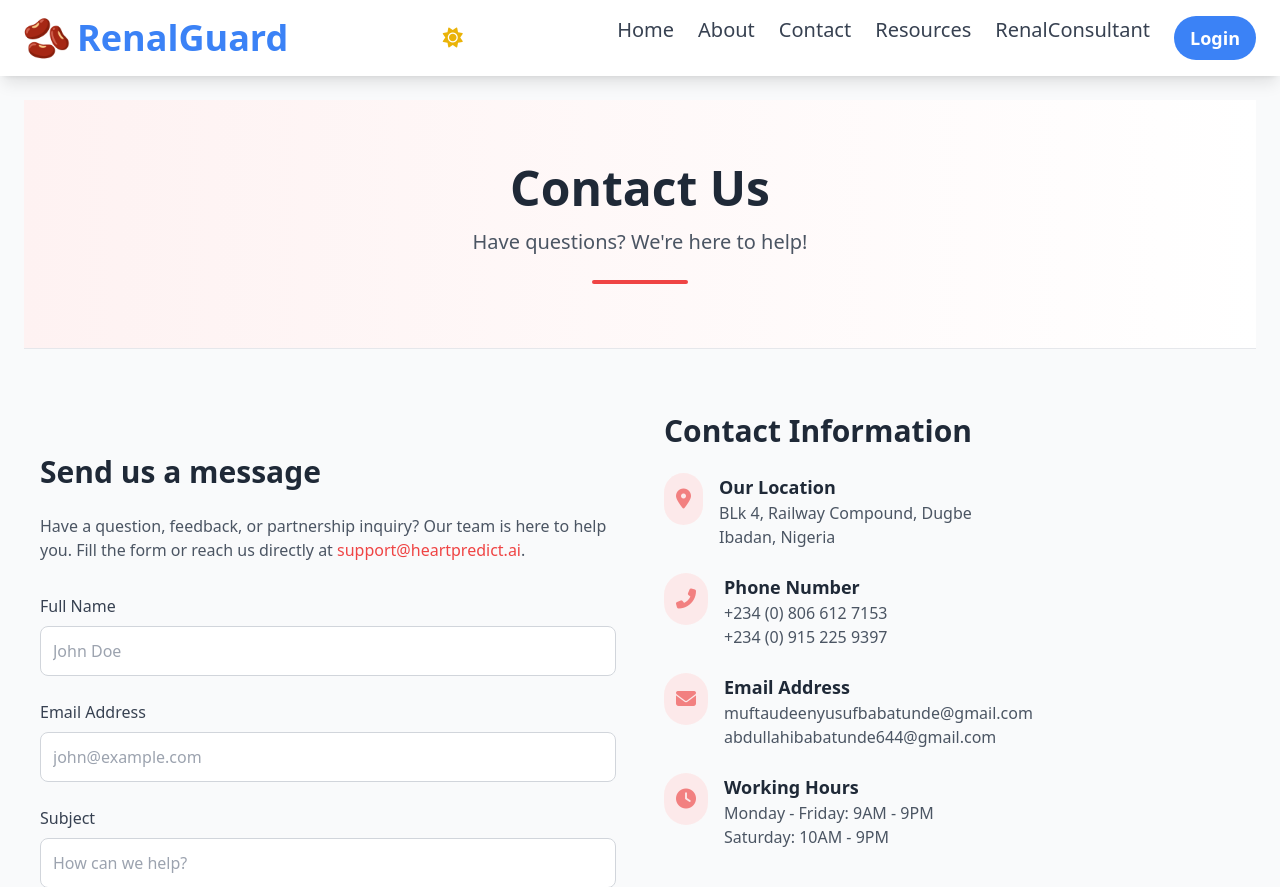
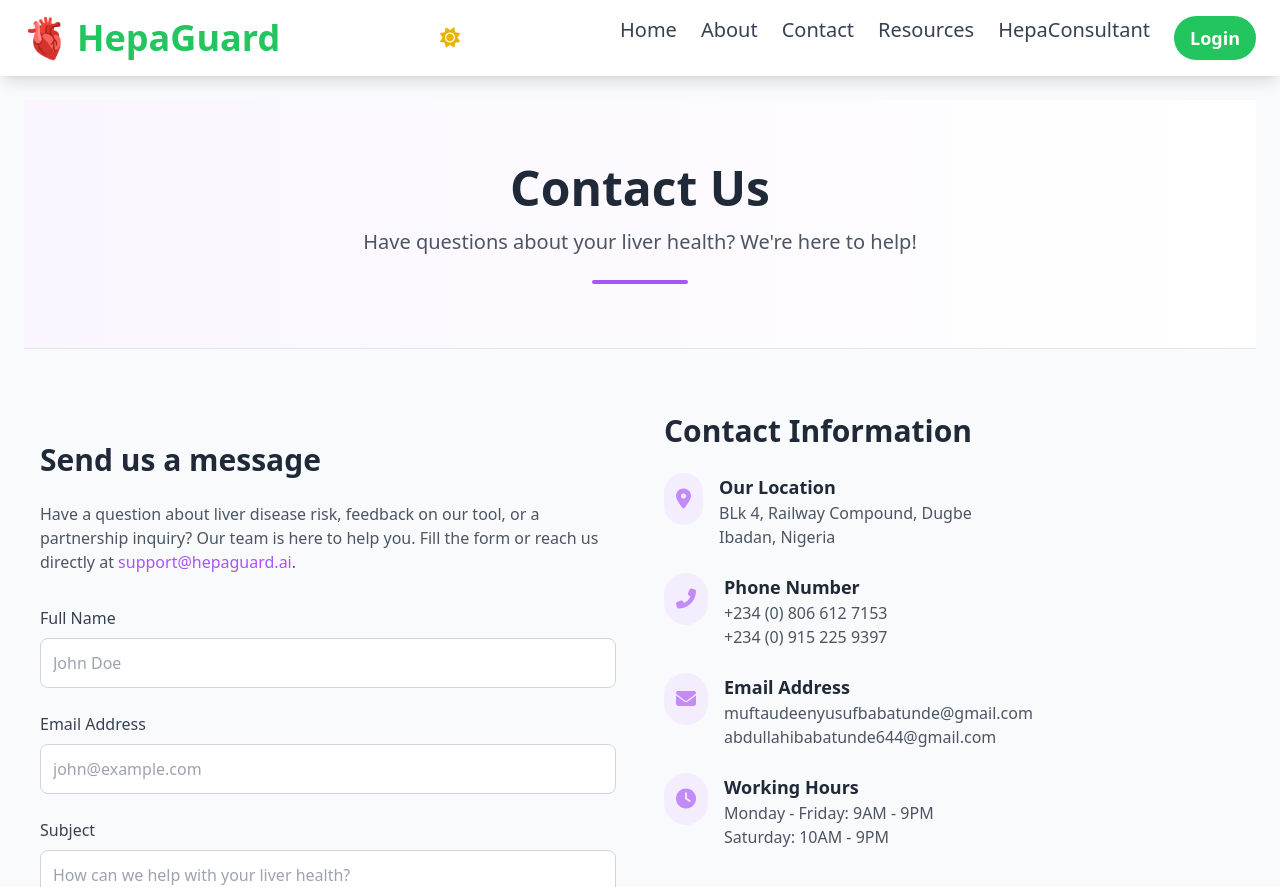
Before and after one commit to Miftau/HepaGuard, a Python web app: template templates/contact.html in a window 1280 px wide. Shown: the top 887 px of the page. Run offline with Jinja, Linux system fonts and the light colour scheme; the template is opened without the code that fills it, so the values that code supplies are empty; some libraries are stand-ins or nearby versions.

Commit message:
creating templates

```diff
--- a/templates/base.html
+++ b/templates/base.html
@@ -2,7 +2,7 @@
 <html lang="en">
 <head>
   <meta charset="UTF-8">
-  <title>{{ title or "RenalGuard" }}</title>
+  <title>{{ title or "HepaGuard" }}</title>
   <meta name="viewport" content="width=device-width, initial-scale=1.0">
 
   <!-- Tailwind -->
@@ -16,8 +16,8 @@
   <link rel="stylesheet" href="https://cdn.jsdelivr.net/npm/aos@2.3.4/dist/aos.css">
   <script src="https://cdn.jsdelivr.net/npm/aos@2.3.4/dist/aos.js"></script>
 
-  <!-- Favicon - Updated to a potential kidney icon -->
-  <link rel="icon" href="https://cdn-icons-png.flaticon.com/512/3157/3157715.png"> <!-- Example kidney icon -->
+  <!-- Favicon - Updated to a potential liver icon -->
+  <link rel="icon" href="https://cdn-icons-png.flaticon.com/512/1006/1006745.png"> <!-- Example liver icon -->
 
   <!-- Preload heartbeat sound (optional) -->
   <link rel="preload" href="https://assets.mixkit.co/sfx/preview/mixkit-heartbeat-747.mp3" as="audio">
@@ -138,11 +138,11 @@
     }
     .animate-fade-in { animation: fade-in 1s ease-out forwards; }
 
-    @keyframes pulse-kidney {
+    @keyframes pulse-liver {
       0%,100% { transform: scale(1); }
       50%     { transform: scale(1.15); }
     }
-    .animate-pulse-kidney { animation: pulse-kidney 2s infinite ease-in-out; } /* Updated animation name */
+    .animate-pulse-liver { animation: pulse-liver 2s infinite ease-in-out; } /* Updated animation name */
 
     /* Mobile menu slide-down */
     #mobile-menu {
@@ -163,9 +163,9 @@
 
     /* Active link highlight */
     .nav-active {
-      @apply text-blue-500 font-semibold; /* Changed color */
+      @apply text-green-500 font-semibold; /* Changed color for liver theme */
     }
-    .dark .nav-active { @apply text-blue-400; } /* Changed color */
+    .dark .nav-active { @apply text-green-400; } /* Changed color for liver theme */
   </style>
 </head>
 
@@ -176,8 +176,8 @@
     <div class="container mx-auto flex justify-between items-center px-4 sm:px-6">
 
       <!-- Logo -->
-      <a href="/" class="text-2xl sm:text-4xl font-bold text-blue-500 flex items-center"> <!-- Changed color -->
-        <span class="mr-2 animate-pulse-kidney">🫘</span> RenalGuard <!-- Updated emoji and text -->
+      <a href="/" class="text-2xl sm:text-4xl font-bold text-green-500 flex items-center"> <!-- Changed color -->
+        <span class="mr-2 animate-pulse-liver">🫀</span> HepaGuard <!-- Updated emoji and text -->
       </a>
 
       <!-- Dark-mode toggle (visible on all sizes) -->
@@ -203,7 +203,7 @@
           <li>
             <a href="{{ url }}"
             {% if is_external %}target="_blank" rel="noopener noreferrer"{% endif %}
-               class="block hover:text-blue-500 text-lg sm:text-xl transition-all duration-300 px-4 py-2 sm:p-0 <!-- Changed color -->
+               class="block hover:text-green-500 text-lg sm:text-xl transition-all duration-300 px-4 py-2 sm:p-0 <!-- Changed color -->
                       {% if request.path == url %}nav-active{% endif %}">
               {{ label }}
             </a>
@@ -211,10 +211,10 @@
         {% endmacro %}
 
         {{ nav_item('/', 'Home') }}
-        {{ nav_item('https://cardioguard-u3g4.onrender.com/about', 'About', is_external=true) }} <!-- Example External Link -->
+        {{ nav_item('/about', 'About') }} <!-- Example External Link -->
         {{ nav_item('https://cardioguard-u3g4.onrender.com/contact', 'Contact', is_external=true) }} <!-- Example External Link -->
         {{ nav_item('/resources', 'Resources') }} <!-- Example External Link -->
-        {{ nav_item('/chat', 'RenalConsultant') }}
+        {{ nav_item('/chat', 'HepaConsultant') }}
          <!-- Login / Logout logic -->
         {% if session.get('user_id') %}
           <li>
@@ -226,7 +226,7 @@
         {% else %}
           <li>
             <a href="/login"
-               class="block bg-blue-500 text-white px-4 py-2 rounded-full hover:bg-blue-600 hover:shadow-xl transform hover:scale-105 transition-all duration-300 text-md sm:text-lg text-center font-semibold mx-4 sm:mx-0"> <!-- Changed color -->
+               class="block bg-green-500 text-white px-4 py-2 rounded-full hover:bg-green-600 hover:shadow-xl transform hover:scale-105 transition-all duration-300 text-md sm:text-lg text-center font-semibold mx-4 sm:mx-0"> <!-- Changed color -->
               Login
             </a>
           </li>
@@ -251,10 +251,10 @@
         <!-- Column 1 -->
         <div data-aos="fade-right" data-aos-delay="100">
           <h3 class="text-lg sm:text-xl font-bold text-white mb-4 flex items-center">
-            <span class="mr-2 animate-pulse-kidney">🫘</span> RenalGuard <!-- Updated emoji and text -->
+            <span class="mr-2 animate-pulse-liver">🫀</span> HepaGuard <!-- Updated emoji and text -->
           </h3>
           <p class="mb-4 text-base leading-relaxed">
-            RenalGuard is an AI-powered diagnostic tool designed to help healthcare professionals and individuals assess the likelihood of kidney disease. By combining clinical parameters and data science, it delivers fast, data-driven insights.
+            HepaGuard is an AI-powered diagnostic tool designed to help healthcare professionals and individuals assess the likelihood of liver disease. By combining clinical parameters and data science, it delivers fast, data-driven insights.
           </p>
           <div class="flex space-x-4">
             <a href="#" class="text-gray-400 hover:text-white transform hover:scale-125 transition-all duration-300"><i class="fab fa-facebook-f"></i></a>
@@ -283,8 +283,8 @@
           <h3 class="text-lg font-semibold text-white mb-4">Services</h3>
           <ul class="space-y-2 text-base">
             <li><a href="#" class="hover:text-white transition-all duration-300">Remote Patient Monitoring</a></li>
-            <li><a href="#" class="hover:text-white transition-all duration-300">TeleNephrology Consultations</a></li> <!-- Updated service -->
-            <li><a href="#" class="hover:text-white transition-all duration-300">Dietary Prescription (Kidney-Friendly)</a></li> <!-- Updated service -->
+            <li><a href="#" class="hover:text-white transition-all duration-300">TeleHepatology Consultations</a></li> <!-- Updated service -->
+            <li><a href="#" class="hover:text-white transition-all duration-300">Dietary Prescription (Liver-Friendly)</a></li> <!-- Updated service -->
             <li><a href="#" class="hover:text-white transition-all duration-300">AI Exercise Partner</a></li>
             <li><a href="#" class="hover:text-white transition-all duration-300">HealthTech</a></li>
           </ul>
@@ -295,19 +295,19 @@
           <h3 class="text-lg font-semibold text-white mb-4">Contact Us</h3>
           <ul class="space-y-3 text-base">
             <li class="flex items-start hover:text-white transition-all duration-300">
-              <i class="fas fa-map-marker-alt mt-1 mr-3 text-blue-500"></i> <!-- Changed color -->
+              <i class="fas fa-map-marker-alt mt-1 mr-3 text-green-500"></i> <!-- Changed color -->
               <span>BLK 4 Railway Compound, Ibadan.</span>
             </li>
             <li class="flex items-center hover:text-white transition-all duration-300">
-              <i class="fas fa-phone mr-3 text-blue-500"></i> <!-- Changed color -->
+              <i class="fas fa-phone mr-3 text-green-500"></i> <!-- Changed color -->
               <a href="tel:+2348066127153" class="hover:underline">+234 8066127153</a>
             </li>
             <li class="flex items-center hover:text-white transition-all duration-300">
-              <i class="fas fa-envelope mr-3 text-blue-500"></i> <!-- Changed color -->
+              <i class="fas fa-envelope mr-3 text-green-500"></i> <!-- Changed color -->
               <a href="mailto:muftaudeenyusufbabatunde@gmail.com" class="hover:underline break-all">muftaudeenyusufbabatunde@gmail.com</a>
             </li>
             <li class="flex items-center hover:text-white transition-all duration-300">
-              <i class="fas fa-clock mr-3 text-blue-500"></i> <!-- Changed color -->
+              <i class="fas fa-clock mr-3 text-green-500"></i> <!-- Changed color -->
               <span>Mon–Fri: 9AM – 10PM</span>
             </li>
           </ul>
@@ -315,7 +315,7 @@
       </div>
 
       <div class="border-t border-gray-800 mt-12 pt-8 text-center text-base animate-fade-in">
-        <p>&copy; 2025 RenalGuard. Built with <span class="text-blue-500">💙</span> by Team VitalGuide of PROGRESS ICT MEDIA CONCEPTS LTD.</p> <!-- Updated name and heart color -->
+        <p>&copy; 2025 HepaGuard. Built with <span class="text-green-500">💚</span> by Team VitalGuard of PROGRESS ICT MEDIA CONCEPTS LTD.</p> <!-- Updated name and heart color -->
       </div>
     </div>
   </footer>
--- a/templates/contact.html
+++ b/templates/contact.html
@@ -26,21 +26,21 @@
   .scale-hover:hover { transform: scale(1.05); box-shadow: 0 15px 30px rgba(0,0,0,0.1); }
   .btn-pulse {
     animation: pulse 2s infinite;
-    box-shadow: 0 0 0 0 rgba(239, 68, 68, 0.7);
+    box-shadow: 0 0 0 0 rgba(139, 92, 246, 0.7); /* Changed color to purple */
   }
   @keyframes pulse {
-    0% { box-shadow: 0 0 0 0 rgba(239, 68, 68, 0.7); }
-    70% { box-shadow: 0 0 0 15px rgba(239, 68, 68, 0); }
-    100% { box-shadow: 0 0 0 0 rgba(239, 68, 68, 0); }
+    0% { box-shadow: 0 0 0 0 rgba(139, 92, 246, 0.7); } /* Changed color */
+    70% { box-shadow: 0 0 0 15px rgba(139, 92, 246, 0); } /* Changed color */
+    100% { box-shadow: 0 0 0 0 rgba(139, 92, 246, 0); } /* Changed color */
   }
   .input-focus { transition: all 0.3s ease; }
   .input-focus:focus {
     transform: translateY(-2px);
-    box-shadow: 0 8px 20px rgba(239, 68, 68, 0.2);
+    box-shadow: 0 8px 20px rgba(139, 92, 246, 0.2); /* Changed color */
   }
   .faq-item { transition: all 0.4s ease; cursor: pointer; }
   .faq-item:hover {
-    background: linear-gradient(135deg, #fef2f2, #fdfdfd);
+    background: linear-gradient(135deg, #f3e8ff, #fdfdfd); /* Changed gradient to purplish */
     transform: translateY(-4px);
     box-shadow: 0 10px 25px rgba(0,0,0,0.08);
   }
@@ -55,14 +55,14 @@
 
 {% block content %}
 <!-- Hero Section -->
-<section class="bg-gradient-to-r from-red-50 to-white py-16 border-b">
+<section class="bg-gradient-to-r from-purple-50 to-white py-16 border-b"> <!-- Changed gradient color -->
   <div class="container mx-auto px-4">
     <div class="max-w-3xl mx-auto text-center" data-aos="zoom-in">
       <h1 class="text-4xl md:text-5xl font-bold text-gray-800 mb-4 fade-in">Contact Us</h1>
       <p class="text-xl text-gray-600 mb-6 slide-up">
-        Have questions? We're here to help!
+        Have questions about your liver health? We're here to help!
       </p>
-      <div class="w-24 h-1 bg-red-500 rounded-full mx-auto scale-hover" data-aos="flip-up" data-aos-delay="300"></div>
+      <div class="w-24 h-1 bg-purple-500 rounded-full mx-auto scale-hover" data-aos="flip-up" data-aos-delay="300"></div> <!-- Changed color -->
     </div>
   </div>
 </section>
@@ -75,32 +75,32 @@
       <div data-aos="fade-right">
         <h2 class="text-3xl font-bold text-gray-800 mb-6 slide-up">Send us a message</h2>
         <p class="text-gray-600 mb-8 fade-in" data-aos="fade-up" data-aos-delay="100">
-          Have a question, feedback, or partnership inquiry? Our team is here to help you.
-          Fill the form or reach us directly at <a href="mailto:support@heartpredict.ai" class="text-red-500 font-medium hover:underline scale-hover inline-block">support@heartpredict.ai</a>.
+          Have a question about liver disease risk, feedback on our tool, or a partnership inquiry? Our team is here to help you.
+          Fill the form or reach us directly at <a href="mailto:support@hepaguard.ai" class="text-purple-500 font-medium hover:underline scale-hover inline-block">support@hepaguard.ai</a>. <!-- Changed email -->
         </p>
 
         <form method="POST" class="space-y-6">
           <div data-aos="fade-up" data-aos-delay="150">
             <label for="name" class="block text-gray-700 mb-2">Full Name</label>
-            <input type="text" id="name" name="name" placeholder="John Doe" class="w-full p-3 border border-gray-300 rounded-lg input-focus focus:ring-2 focus:ring-red-500 focus:border-transparent" required>
+            <input type="text" id="name" name="name" placeholder="John Doe" class="w-full p-3 border border-gray-300 rounded-lg input-focus focus:ring-2 focus:ring-purple-500 focus:border-transparent" required> <!-- Changed ring color -->
           </div>
 
           <div data-aos="fade-up" data-aos-delay="200">
             <label for="email" class="block text-gray-700 mb-2">Email Address</label>
-            <input type="email" id="email" name="email" placeholder="john@example.com" class="w-full p-3 border border-gray-300 rounded-lg input-focus focus:ring-2 focus:ring-red-500 focus:border-transparent" required>
+            <input type="email" id="email" name="email" placeholder="john@example.com" class="w-full p-3 border border-gray-300 rounded-lg input-focus focus:ring-2 focus:ring-purple-500 focus:border-transparent" required> <!-- Changed ring color -->
           </div>
 
           <div data-aos="fade-up" data-aos-delay="250">
             <label for="subject" class="block text-gray-700 mb-2">Subject</label>
-            <input type="text" id="subject" name="subject" placeholder="How can we help?" class="w-full p-3 border border-gray-300 rounded-lg input-focus focus:ring-2 focus:ring-red-500 focus:border-transparent" required>
+            <input type="text" id="subject" name="subject" placeholder="How can we help with your liver health?" class="w-full p-3 border border-gray-300 rounded-lg input-focus focus:ring-2 focus:ring-purple-500 focus:border-transparent" required> <!-- Changed placeholder, ring color -->
           </div>
 
           <div data-aos="fade-up" data-aos-delay="300">
             <label for="message" class="block text-gray-700 mb-2">Your Message</label>
-            <textarea id="message" name="message" placeholder="Type your message here..." class="w-full p-3 border border-gray-300 rounded-lg input-focus focus:ring-2 focus:ring-red-500 focus:border-transparent resize-none" rows="5" required></textarea>
+            <textarea id="message" name="message" placeholder="Tell us about your liver health concerns or questions..." class="w-full p-3 border border-gray-300 rounded-lg input-focus focus:ring-2 focus:ring-purple-500 focus:border-transparent resize-none" rows="5" required></textarea> <!-- Changed placeholder, ring color -->
           </div>
 
-          <button type="submit" class="bg-red-500 hover:bg-red-600 text-white px-6 py-3 rounded-lg transition duration-300 w-full md:w-auto btn-pulse scale-hover" data-aos="zoom-in" data-aos-delay="400">
+          <button type="submit" class="bg-purple-500 hover:bg-purple-600 text-white px-6 py-3 rounded-lg transition duration-300 w-full md:w-auto btn-pulse scale-hover" data-aos="zoom-in" data-aos-delay="400"> <!-- Changed button color -->
             Send Message
           </button>
         </form>
@@ -112,8 +112,8 @@
 
         <div class="space-y-6 mb-10">
           <div class="flex items-start fade-in" data-aos="fade-up" data-aos-delay="100">
-            <div class="bg-red-100 p-3 rounded-full mr-4 animate-pulse">
-              <i class="fas fa-map-marker-alt text-red-500 text-xl"></i>
+            <div class="bg-purple-100 p-3 rounded-full mr-4 animate-pulse"> <!-- Changed color -->
+              <i class="fas fa-map-marker-alt text-purple-500 text-xl"></i> <!-- Changed icon color -->
             </div>
             <div>
               <h3 class="text-lg font-semibold text-gray-800">Our Location</h3>
@@ -122,8 +122,8 @@
           </div>
 
           <div class="flex items-start fade-in" data-aos="fade-up" data-aos-delay="150">
-            <div class="bg-red-100 p-3 rounded-full mr-4 animate-pulse">
-              <i class="fas fa-phone-alt text-red-500 text-xl"></i>
+            <div class="bg-purple-100 p-3 rounded-full mr-4 animate-pulse"> <!-- Changed color -->
+              <i class="fas fa-phone-alt text-purple-500 text-xl"></i> <!-- Changed icon color -->
             </div>
             <div>
               <h3 class="text-lg font-semibold text-gray-800">Phone Number</h3>
@@ -132,8 +132,8 @@
           </div>
 
           <div class="flex items-start fade-in" data-aos="fade-up" data-aos-delay="200">
-            <div class="bg-red-100 p-3 rounded-full mr-4 animate-pulse">
-              <i class="fas fa-envelope text-red-500 text-xl"></i>
+            <div class="bg-purple-100 p-3 rounded-full mr-4 animate-pulse"> <!-- Changed color -->
+              <i class="fas fa-envelope text-purple-500 text-xl"></i> <!-- Changed icon color -->
             </div>
             <div>
               <h3 class="text-lg font-semibold text-gray-800">Email Address</h3>
@@ -142,8 +142,8 @@
           </div>
 
           <div class="flex items-start fade-in" data-aos="fade-up" data-aos-delay="250">
-            <div class="bg-red-100 p-3 rounded-full mr-4 animate-pulse">
-              <i class="fas fa-clock text-red-500 text-xl"></i>
+            <div class="bg-purple-100 p-3 rounded-full mr-4 animate-pulse"> <!-- Changed color -->
+              <i class="fas fa-clock text-purple-500 text-xl"></i> <!-- Changed icon color -->
             </div>
             <div>
               <h3 class="text-lg font-semibold text-gray-800">Working Hours</h3>
@@ -170,26 +170,25 @@
     <div class="text-center mb-16" data-aos="fade-down">
       <h2 class="text-3xl md:text-4xl font-bold text-gray-800 mb-4">Frequently Asked Questions</h2>
       <p class="text-gray-600 max-w-2xl mx-auto fade-in">
-        Find answers to common questions about our heart disease prediction service
+        Find answers to common questions about our liver disease risk prediction service
       </p>
-      <div class="w-24 h-1 bg-red-500 rounded-full mx-auto mt-4 scale-hover" data-aos="flip-up" data-aos-delay="200"></div>
+      <div class="w-24 h-1 bg-purple-500 rounded-full mx-auto mt-4 scale-hover" data-aos="flip-up" data-aos-delay="200"></div> <!-- Changed color -->
     </div>
 
     <div class="max-w-3xl mx-auto space-y-6">
       <div class="bg-white p-6 rounded-xl shadow-sm border border-gray-100 faq-item" data-aos="fade-up" data-aos-delay="100">
-        <h3 class="text-xl font-semibold text-gray-800 mb-2">How accurate is your prediction model?</h3>
-        <p class="text-gray-600">Our model has an accuracy rate of 95% based on clinical validation studies using data from over 10,000 patients.</p>
+        <h3 class="text-xl font-semibold text-gray-800 mb-2">How accurate is your liver disease risk prediction model?</h3>
+        <p class="text-gray-600">Our model's accuracy is based on clinical validation studies using data from NHANES 2021-2023, focusing on established risk factors and biomarkers.</p>
       </div>
 
       <div class="bg-white p-6 rounded-xl shadow-sm border border-gray-100 faq-item" data-aos="fade-up" data-aos-delay="150">
-       ?"
         <h3 class="text-xl font-semibold text-gray-800 mb-2">Is my health data secure?</h3>
-        <p class="text-gray-600">Yes, we use bank-level encryption and comply with HIPAA regulations to ensure your data is always protected and private.</p>
+        <p class="text-gray-600">Yes, we use industry-standard encryption and follow strict privacy protocols to ensure your health data is protected and confidential.</p>
       </div>
 
       <div class="bg-white p-6 rounded-xl shadow-sm border border-gray-100 faq-item" data-aos="fade-up" data-aos-delay="200">
         <h3 class="text-xl font-semibold text-gray-800 mb-2">Do I need a prescription to use this service?</h3>
-        <p class="text-gray-600">No, our service is available directly to consumers. However, we recommend sharing results with your healthcare provider.</p>
+        <p class="text-gray-600">No, our service is available directly to users. However, we strongly recommend discussing results with your healthcare provider.</p>
       </div>
 
       <div class="bg-white p-6 rounded-xl shadow-sm border border-gray-100 faq-item" data-aos="fade-up" data-aos-delay="250">
```
Also changed, not shown: app.py (+19 -0 lines), templates/chat.html (+16 -16 lines).
